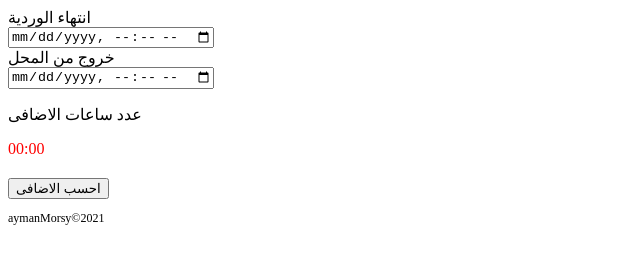
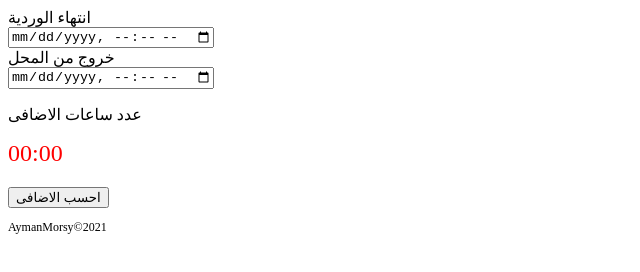
Before and after one commit to AymanMorsy/overtimeCalcultaer, a plain HTML site: page index.html in a window 1280 px wide. Shown: the whole page, without its empty margins (0-640 px from the left). Drawn offline with Linux system fonts and the light colour scheme.

Commit message:
Update index.html

```diff
--- a/index.html
+++ b/index.html
@@ -8,6 +8,7 @@
     <style>
         #overtime{
   color:red;
+            font-size: 24px;
 }
 #overtime{
   margin-bottom:20px
@@ -26,7 +27,7 @@
         <p>عدد ساعات الاضافى</p>
       <div id="overtime">00:00</div>
         <button>احسب الاضافى</button>
-        <p id="footer">aymanMorsy©2021</p>
+        <p id="footer">AymanMorsy©2021</p>
       </form>
       <script>
           const inWork = document.getElementById("in")
```
